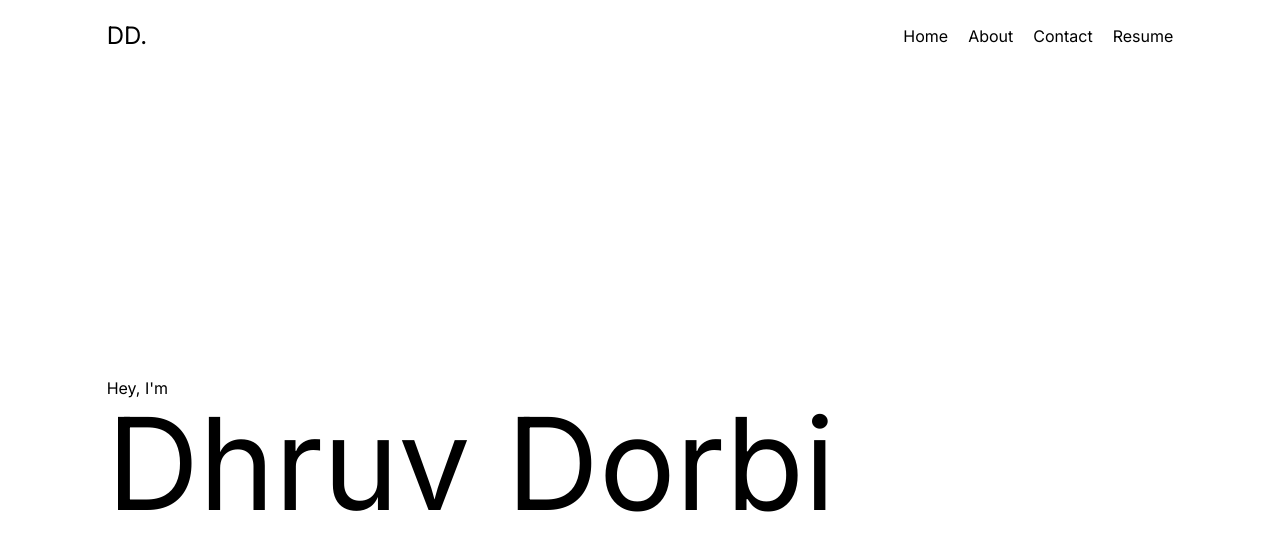
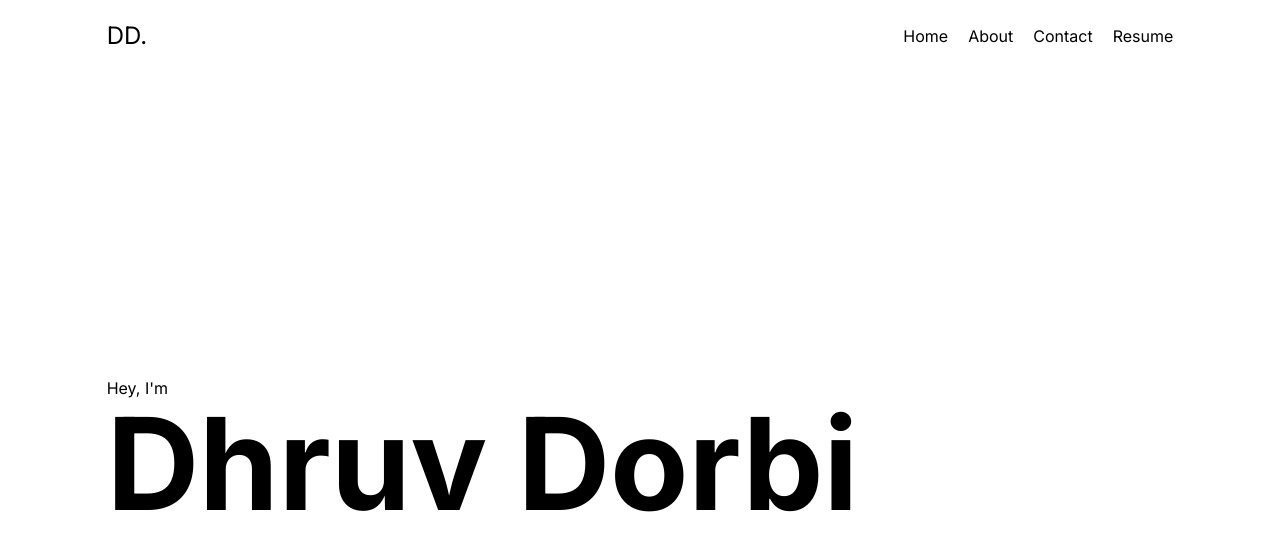
Before and after one commit to Dhruv031003/Portfolio, a plain HTML site: page index.html in a window 1280 px wide. Drawn offline with nearby package versions, Linux system fonts and the light colour scheme.

Commit message:
test commit

```diff
--- a/index.html
+++ b/index.html
@@ -50,7 +50,7 @@
     </header>
     <main class="flex flex-col justify-center min-h-screen">
         <p>Hey, I'm</p>
-        <h1 class="ubuntu text-9xl">Dhruv Dorbi</h1>
+        <h1 class="ubuntu text-9xl font-bold">Dhruv Dorbi</h1>
     </main>
 </body>
 
```
